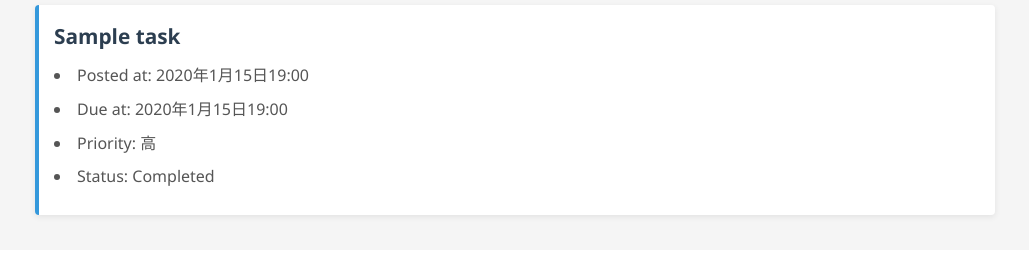
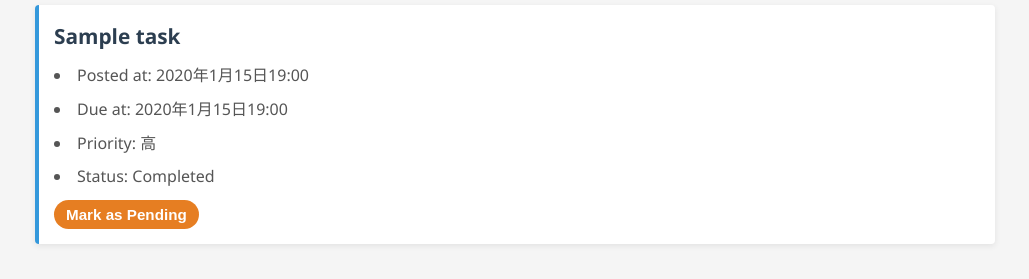
Before and after one commit to 1F10250177/django-test-exercise, a Django app: page / in a window 1280 px wide. Shown: the part 703-982 px from the top of the page, without its empty margins (125-1154 px from the left). Before the commit the page ends 923 px from the top, so only its background shows below. Run offline with Django 5.2, Linux system fonts and the light colour scheme; tables that the repository leaves empty hold one stand-in row (values such as "Sample post").

Commit message:
タスク完了周りのUXを改善した

```diff
--- a/todo/static/todo/style.css
+++ b/todo/static/todo/style.css
@@ -105,6 +105,36 @@ button:active {
     background-color: #1f618d;
 }
 
+.inline-action-form {
+    background: transparent;
+    box-shadow: none;
+    padding: 0;
+    margin: 8px 0 0;
+}
+
+.status-toggle-btn {
+    padding: 6px 12px;
+    border-radius: 999px;
+    font-size: 0.95em;
+    font-weight: 600;
+}
+
+.status-toggle-btn.pending {
+    background-color: #2ecc71;
+}
+
+.status-toggle-btn.pending:hover {
+    background-color: #27ae60;
+}
+
+.status-toggle-btn.completed {
+    background-color: #e67e22;
+}
+
+.status-toggle-btn.completed:hover {
+    background-color: #d35400;
+}
+
 /* Links and Navigation */
 a {
     color: #3498db;
--- a/todo/templates/todo/index.html
+++ b/todo/templates/todo/index.html
@@ -58,6 +58,16 @@
         <li>Status: Not Completed</li>
         {% endif %}
       </ul>
+      <form action="{% url 'edit' task.id %}" method="post" class="inline-action-form">
+        {% csrf_token %}
+        <input type="hidden" name="title" value="{{ task.title }}">
+        <input type="hidden" name="due_at" value="{% if task.due_at %}{{ task.due_at|date:'Y-m-d\TH:i' }}{% endif %}">
+        <input type="hidden" name="priority" value="{{ task.priority }}">
+        <input type="hidden" name="completed" value="{% if task.completed %}off{% else %}on{% endif %}">
+        <button type="submit" class="status-toggle-btn {% if task.completed %}completed{% else %}pending{% endif %}">
+          {% if task.completed %}Mark as Pending{% else %}Mark as Done{% endif %}
+        </button>
+      </form>
     </div>
     {% endfor %}
   </body>
--- a/todo/views.py
+++ b/todo/views.py
@@ -54,15 +54,17 @@ def edit(request, task_id):
         raise Http404("Task does not exist")
 
     if request.method == 'POST':
-        task.title = request.POST['title']
+        if request.POST.get('title'):
+            task.title = request.POST['title']
         if request.POST.get('due_at'):
             task.due_at = make_aware(parse_datetime(request.POST['due_at']))
         else:
             task.due_at = None
         if request.POST.get('priority'):
             task.priority = request.POST.get('priority')
-        if request.POST.get('completed'):
-            task.completed = True
+        completed_value = request.POST.get('completed')
+        if completed_value == 'on' or completed_value == 'off':
+            task.completed = completed_value == 'on'
         else:
             task.completed = False
         task.save()
```
Also changed, not shown: todo/templates/todo/detail.html (+11 -0 lines), todo/tests.py (+24 -0 lines).
